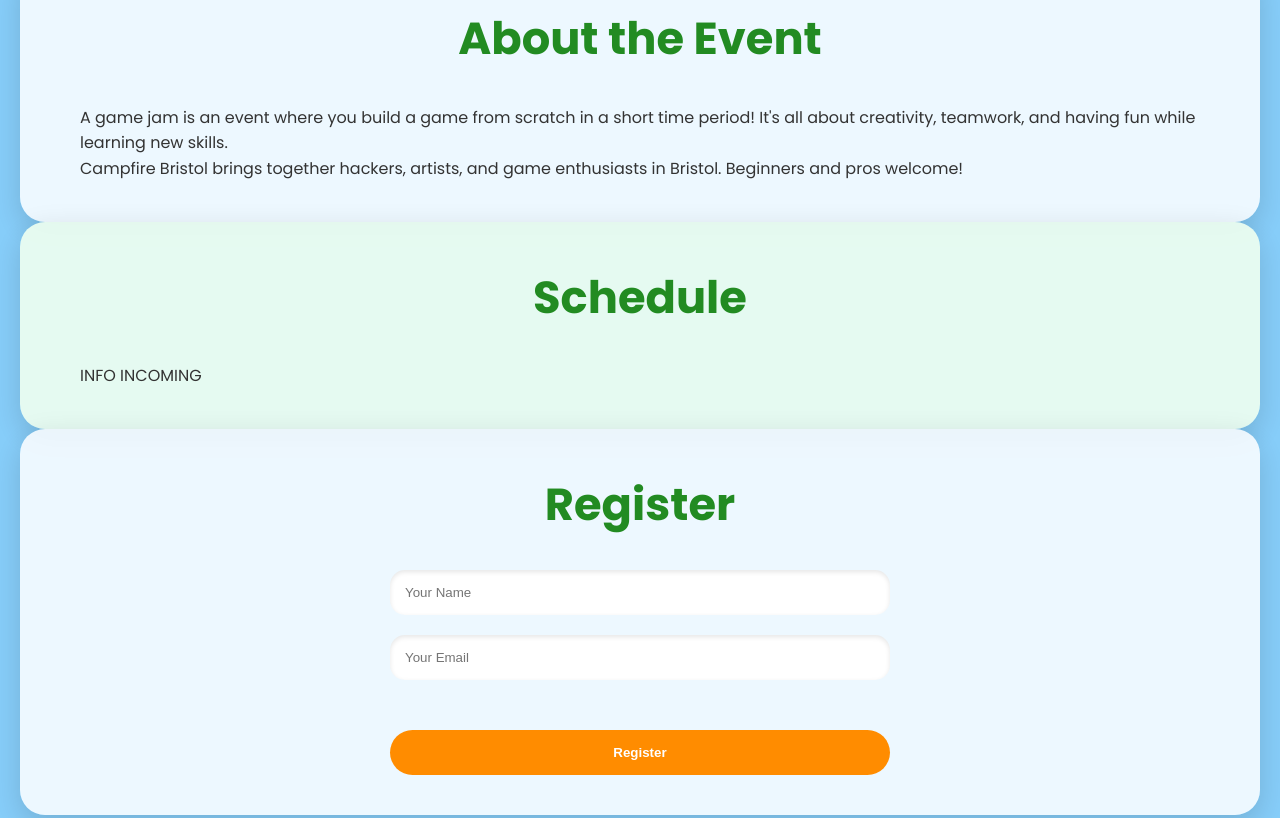
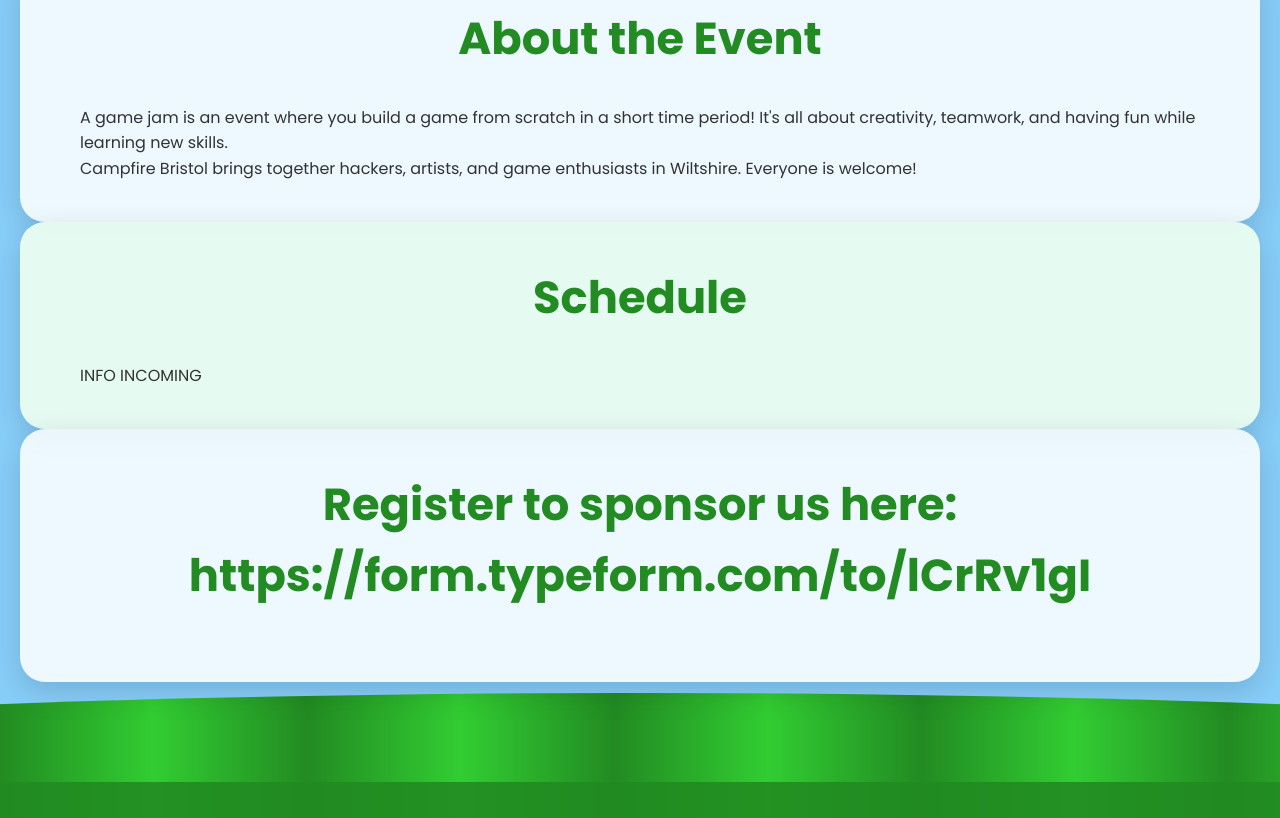
Before and after one commit to kwqfjh/CAMPFIRE-BRISTOL, a plain HTML site: page index.html in a window 1280 px wide. Shown: the part 1362-2180 px from the top of the page. Drawn offline with Linux system fonts and the light colour scheme.

Commit message:
Update index.html

```diff
--- a/index.html
+++ b/index.html
@@ -29,7 +29,7 @@
             <h1>What is Campfire?</h1>
             <p class="big-text">This February, Hack Club & Open Sauce are running game jams in 200+ cities on the same weekend (including Bristol!).</p>
             <p class="big-text highlight">Campfire Bristol will be a 2-day hackathon with free swag, prizes, & food.</p>
-            <p>Join us for creativity, teamwork, and fun building games from scratch!</p>
+            <p>Sponsor us to support creativity, teamwork, and fun, helping us teach teens to build games from scratch!</p>
             <a href="#register" class="btn">Sign Up Now</a>
         </div>
         <img src="Screenshot 2025-12-13 181754.png" alt="Campfire Illustration" class="campfire-image">
@@ -39,7 +39,7 @@
         <div class="container">
             <h2>About the Event</h2>
             <p>A game jam is an event where you build a game from scratch in a short time period! It's all about creativity, teamwork, and having fun while learning new skills.</p>
-            <p>Campfire Bristol brings together hackers, artists, and game enthusiasts in Bristol. Beginners and pros welcome!</p>
+            <p>Campfire Bristol brings together hackers, artists, and game enthusiasts in Wiltshire. Everyone is welcome!</p>
         </div>
     </section>
 
@@ -52,12 +52,7 @@
 
     <section id="register" class="section card">
         <div class="container">
-            <h2>Register</h2>
-                <form class="registration-form">
-                <input type="text" placeholder="Your Name" required>
-                <input type="email" placeholder="Your Email" required>
-                <button type="submit" class="btn">Register</button>
-            </form>
+            <h2>Register to sponsor us here: https://form.typeform.com/to/lCrRv1gI</h2>
         </div>
     </section>
 
```
